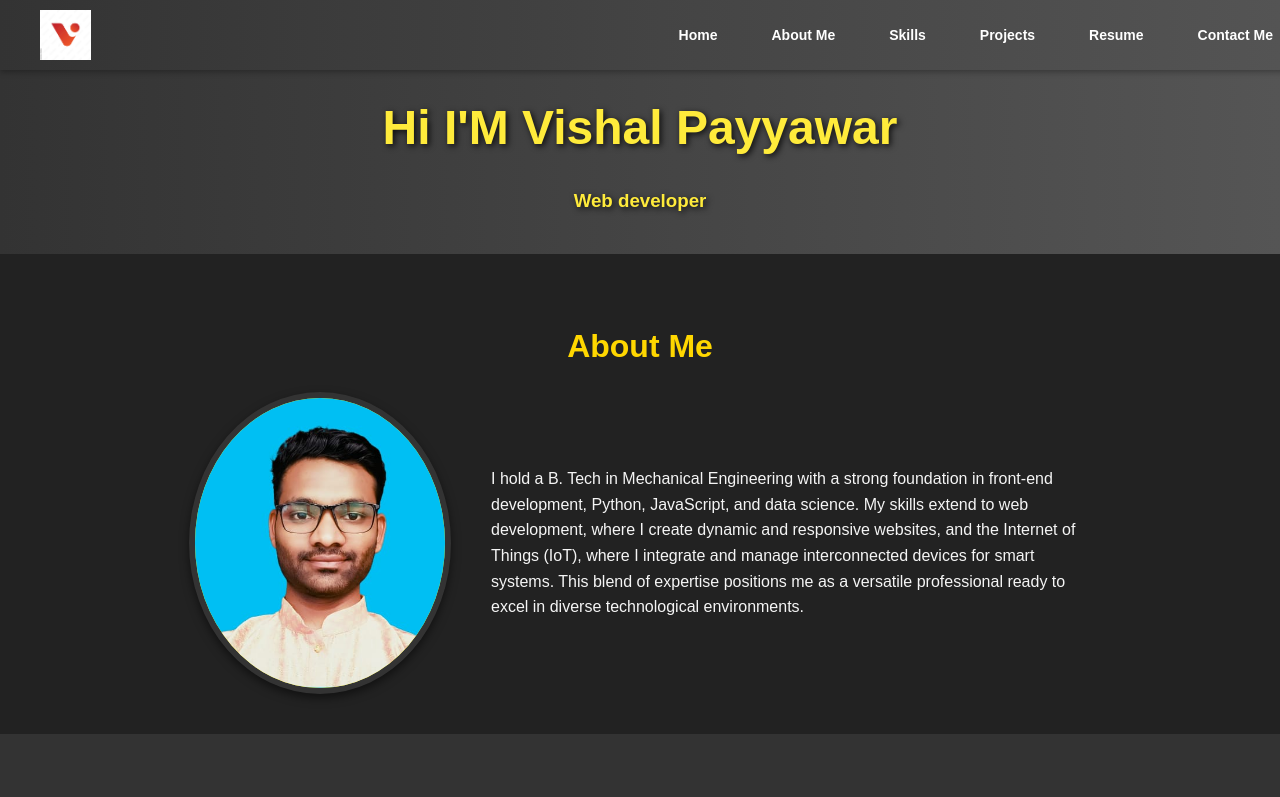
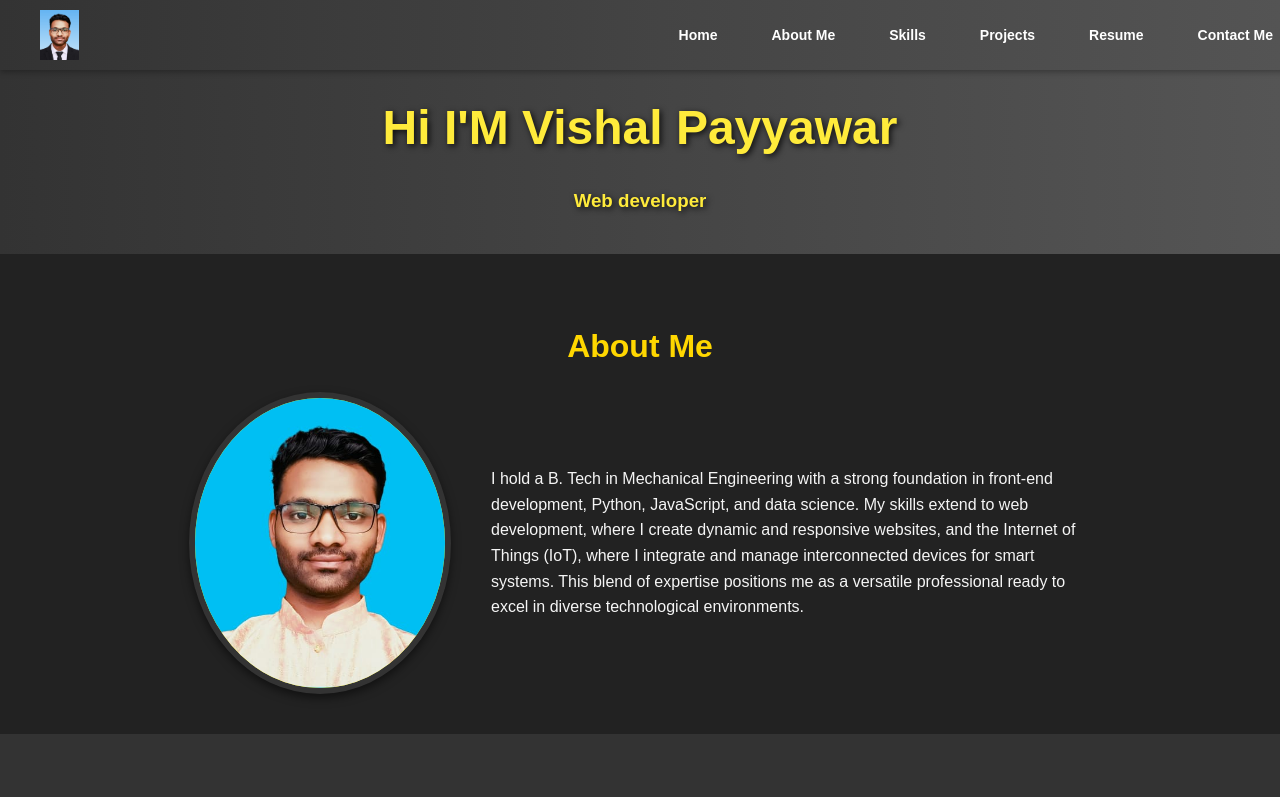
Before and after one commit to vishalseries7030/Portfolio, a plain HTML site: page index.html in a window 1280 px wide. Shown: the top 797 px of the page. Drawn offline with Linux system fonts and the light colour scheme.

Commit message:
Update index.html

```diff
--- a/index.html
+++ b/index.html
@@ -12,7 +12,7 @@
 
 <body>
     <nav>
-        <img src="logo.png" alt="Vishal Payyawar logo" class="logo">
+        <img src="my piic (1).png" alt="Vishal Payyawar logo" class="logo">
         <ul>
             <li><a href="#home">Home</a></li>
             <li><a href="#about">About Me</a></li>
```
